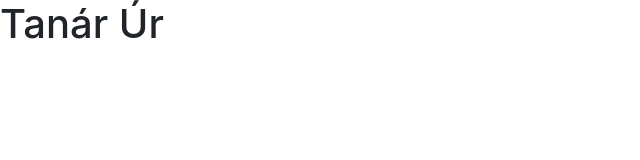
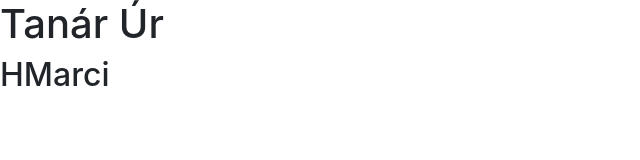
Before and after one commit to IsaacGilgames/10A_1, a plain HTML site: page index.html in a window 1280 px wide. Shown: the whole page, without its empty margins (0-640 px from the left). Drawn offline with Linux system fonts and the light colour scheme.

Commit message:
Update index.html
Beírtam a nevemet

```diff
--- a/index.html
+++ b/index.html
@@ -13,6 +13,7 @@
 <body>
     <div >
         <h1>Tanár Úr</h1>
+        <h2>HMarci</h2>
     </div>
 </body>
 </html>
```
